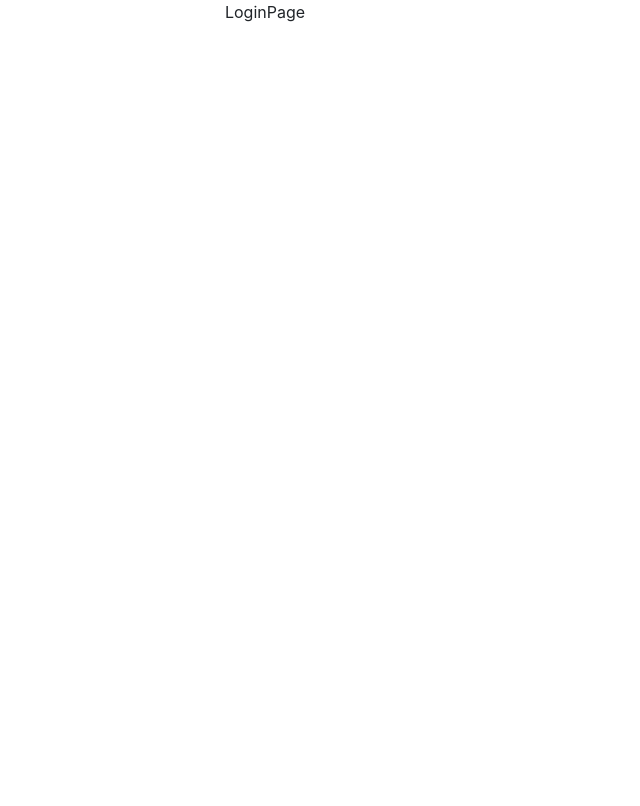
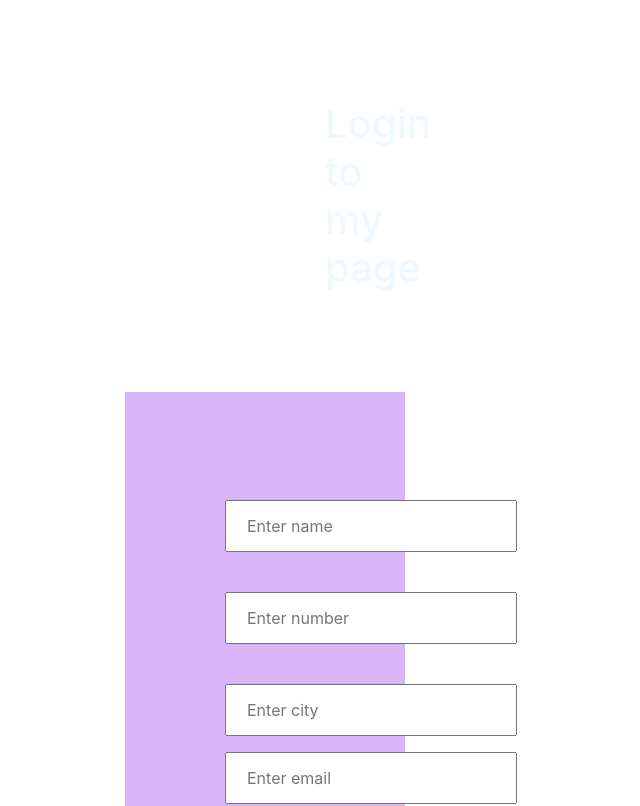
Before and after one commit to anujaprecious/new_app, a React (Create React App) app: page /LoginPage in a window 1280 px wide. Shown: the top 806 px of the page, without its empty margins (375-1015 px from the left). Built offline with nearby package versions, Linux system fonts and the light colour scheme.

Commit message:
Third commit

```diff
--- a/src/App.css
+++ b/src/App.css
@@ -40,3 +40,41 @@
 div{
   text-align: center;
 }
+
+.navbar-brand{
+  color: aliceblue;
+}
+
+
+
+form{
+  margin-left: 500px;
+  margin-right:500px;
+  margin-top: 100px;
+  text-align: center;
+
+  padding: 100px;
+  background-color: rgb(218, 180, 248);
+}
+h1{
+  text-align: center;
+  margin-top: 100px;
+  color: aliceblue;
+  background-color: rgb(123, 68, 164);
+  margin-left: 700px;
+  margin-right:700px;
+}
+h2{
+  text-align: center;
+
+  background-color: rgb(214, 173, 245);
+  margin-left: 700px;
+  margin-right:700px;
+  margin-top: 100px;
+}
+input {
+
+  padding: 12px 20px;
+  margin: 8px 0;
+  box-sizing: border-box;
+}
--- a/src/pages/LoginPage.js
+++ b/src/pages/LoginPage.js
@@ -1,9 +1,91 @@
 import React from 'react'
+import { useState } from "react";
+import { Link } from 'react-router-dom';
 
 function LoginPage(){
-  return (
-    <div>LoginPage</div>
-  )
+    const [isFormSubmitted, setIsFormSubmitted] = useState(false);
+    const [name, setName] = useState("");
+    const [email, setEmail] = useState("");
+    const [city, setCity] = useState("");
+    const [monumber, setNumber] = useState("");
+    const [nameErr, setNameErr] = useState("false");
+    const [numberErr, setNumberErr] = useState("false");
+
+    function loginHandle(e) {
+      if (name.length < 1 || monumber.length < 10) {
+        alert("type correct values");
+      } else {
+        setIsFormSubmitted(true);
+        alert(
+          `The form was submitted succesfully with the ${name} and mobile number ${monumber}`
+        );
+      }
+
+      e.preventDefault();
+    }
+    function nameHandler(e) {
+      let item = e.target.value;
+      if (item.length < 1) {
+        setNameErr(true);
+      } else {
+        setNameErr(false);
+      }
+      setName(item);
+    }
+    function monumberHandler(e) {
+      let item = e.target.value;
+      if (item.length < 10) {
+        setNumberErr(true);
+      } else {
+        setNumberErr(false);
+      }
+      setNumber(item);
+    }
+    return (
+      <div>
+        <h1>Login to my page</h1>
+        {!isFormSubmitted ? (
+          <form onSubmit={loginHandle}>
+            <input type="text" placeholder="Enter name" onChange={nameHandler} />
+            {nameErr ? <span></span> : ""}
+            <br></br>
+            <input
+              type="text"
+              placeholder="Enter number"
+              onChange={monumberHandler}
+            />
+            {numberErr ? <span></span> : ""}
+            <br></br>
+            <input
+              type="text"
+              placeholder="Enter city"
+              value={city}
+              onChange={(e) => setCity(e.target.value)}
+            />
+            <br></br>
+            <input
+              type="email"
+              placeholder="Enter email"
+              value={email}
+              onChange={(e) => setEmail(e.target.value)}
+            />
+            <br></br>
+            <button type="submit">Login</button>
+          </form>
+        ) : (
+          <h2>
+            {name}
+            <br></br>
+            {monumber}
+            <br></br>
+            {city}
+            <br></br>
+            {email}
+          </h2>
+        )}
+        <Link to="/"><button className="btn btn-primary">Home</button></Link>
+      </div>
+    );
 }
 
 export default LoginPage
```
